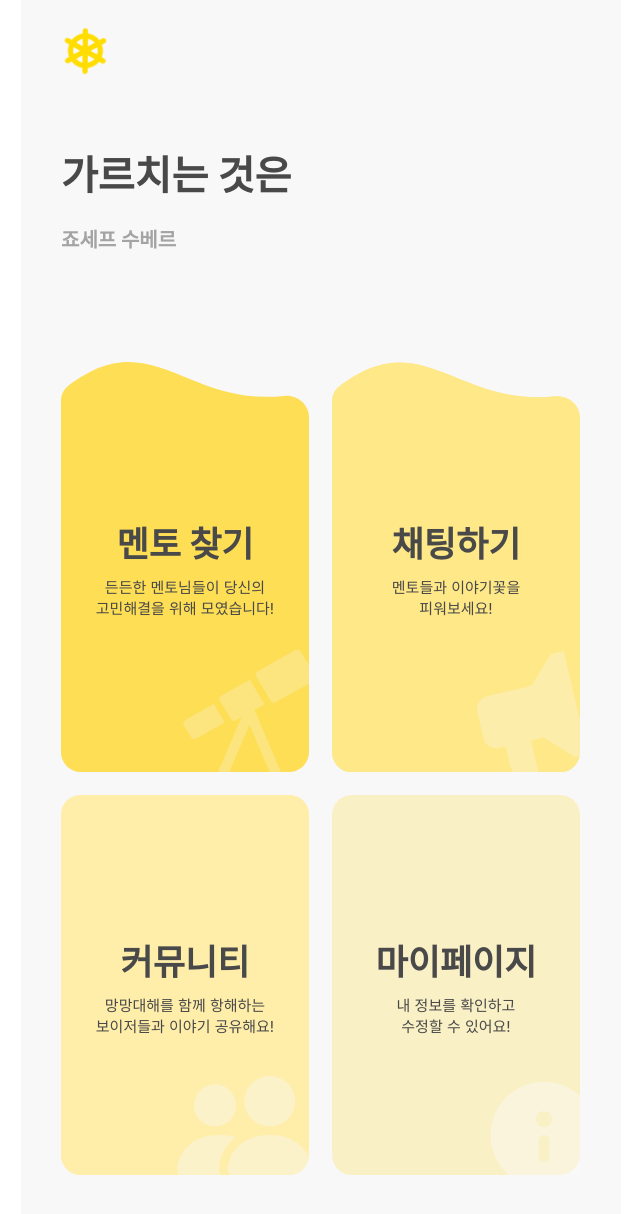
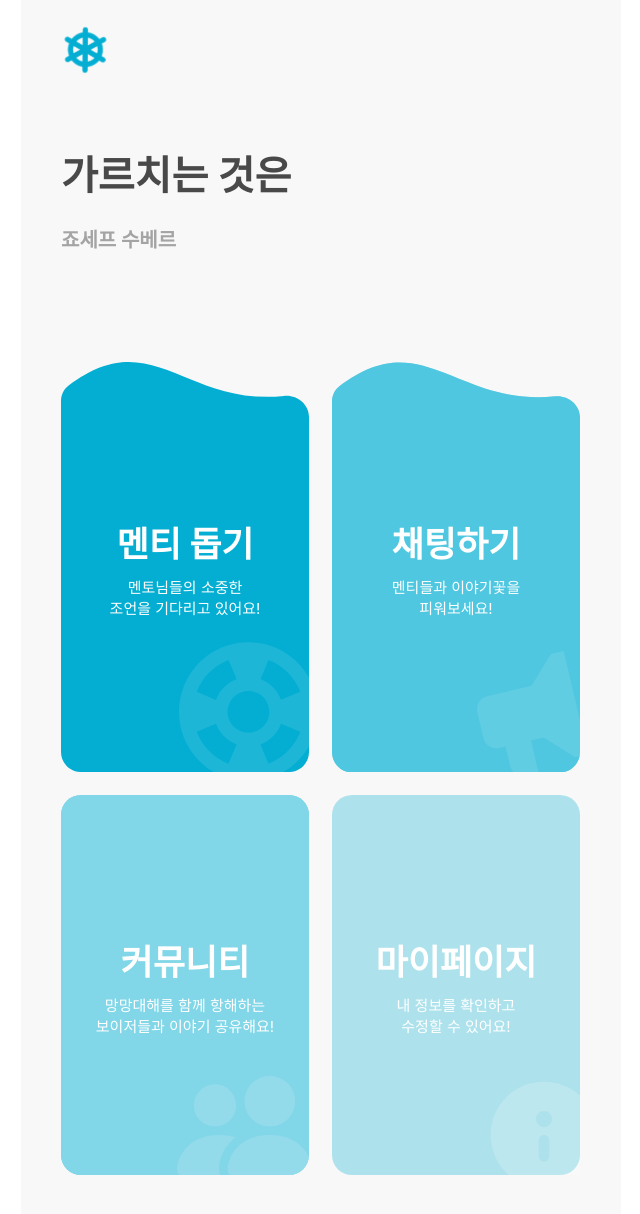
Before and after one commit to youbing5921/deploy_hw, a React (Create React App) app in the folder gamja/: page /home in a window 1280 px wide. Shown: the whole page, without its empty margins (319-959 px from the left). Built offline with nearby package versions, Linux system fonts and the light colour scheme; a web font is replaced by a local one.

Commit message:
[Chore] 주석 삭제

```diff
--- a/gamja/src/components/mypage/StarBox.jsx
+++ b/gamja/src/components/mypage/StarBox.jsx
@@ -90,9 +90,7 @@ const RatingBox = styled.div`
   border-radius: 15px;
   background: #f8f8f8;
   width: 289px;
-  /* display: inline-flex; */
   padding: 13px 25px;
-  /* gap: 25px; */
 `;
 
 const StarRateWrap = styled.div`
--- a/gamja/src/pages/common/Home.js
+++ b/gamja/src/pages/common/Home.js
@@ -17,7 +17,7 @@ import menteeBtn4 from "../../images/menteeBtn4.svg";
 
 const Home = () => {
   const navigate = useNavigate();
-  const userType = "mentee";
+  const userType = "mentor";
   return (
     <>
       {userType === "mentor" ? (
@@ -41,7 +41,11 @@ const Home = () => {
               />
               <ChatCard txt={"멘티"} fontColor={"#fff"} bgImg={mentorBtn2} />
               <CommunityCard fontColor={"#fff"} bgImg={mentorBtn3} />
-              <MypageCard fontColor={"#fff"} bgImg={mentorBtn4} />
+              <MypageCard
+                fontColor={"#fff"}
+                bgImg={mentorBtn4}
+                onBtnClick={() => navigate("/mentor/mypage/:username")}
+              />
             </Cards>
           </Container>
         </>
```
